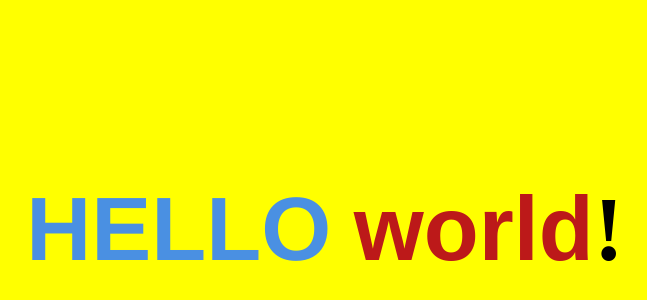
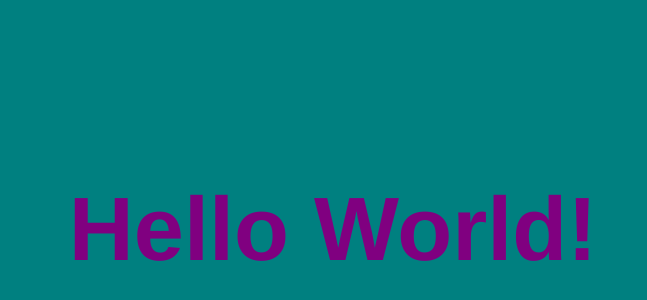
Before and after one commit to Marco-Tabiadon/hello-there, a plain HTML site: page index.html in a window 1280 px wide. Shown: the part 142-442 px from the top of the page, without its empty margins (315-962 px from the left). Drawn offline with Linux system fonts and the light colour scheme.

Commit message:
Added teal background, text now purple and uniform

```diff
--- a/index.html
+++ b/index.html
@@ -6,13 +6,13 @@
     <meta charset="utf-8">
     <meta name="viewpoint" content="width=device-width, initial-scale=1, shrink-to-fit=no">
 
-    <title>Heyyyyy</title>
+    <title>Hi</title>
 
     <style>
       #screen  {
-        background-color: yellow;
+        background-color: teal;
         height: 100vh;
-        width: 100wv;
+        width: 100vw;
 
       }
 
@@ -20,31 +20,19 @@
         text-align: center;
         margin-top: 40vh;
         font-size: 90px;
-
+        color: purple;
+        font-family: Helvetica, sans-serif;
       }
 
-      .word-1  {
-        text-transform: uppercase;
-        color: rgb(74, 144, 226);
-        font-family: Helvetica, sans-serif;
 
-      }
+    </style>
 
-      .word-2  {
-        color: #BC1919;
-        font-family: Avenir, sans-serif;
+  </head>
 
-      }
-    </style>
-  </head>
   <body id="screen">
-    <h1>
-      <span class="word-1">hello</span>
-      <span class="word-2">world</span>!
-    </h1>
-    <script>
-      console.log("this page doesn't really need JavaScript... ma se need allora qui stra script tags");
-    </script>
+
+        <h1>Hello World!</h1>
+
   </body>
 
 </html>
```
